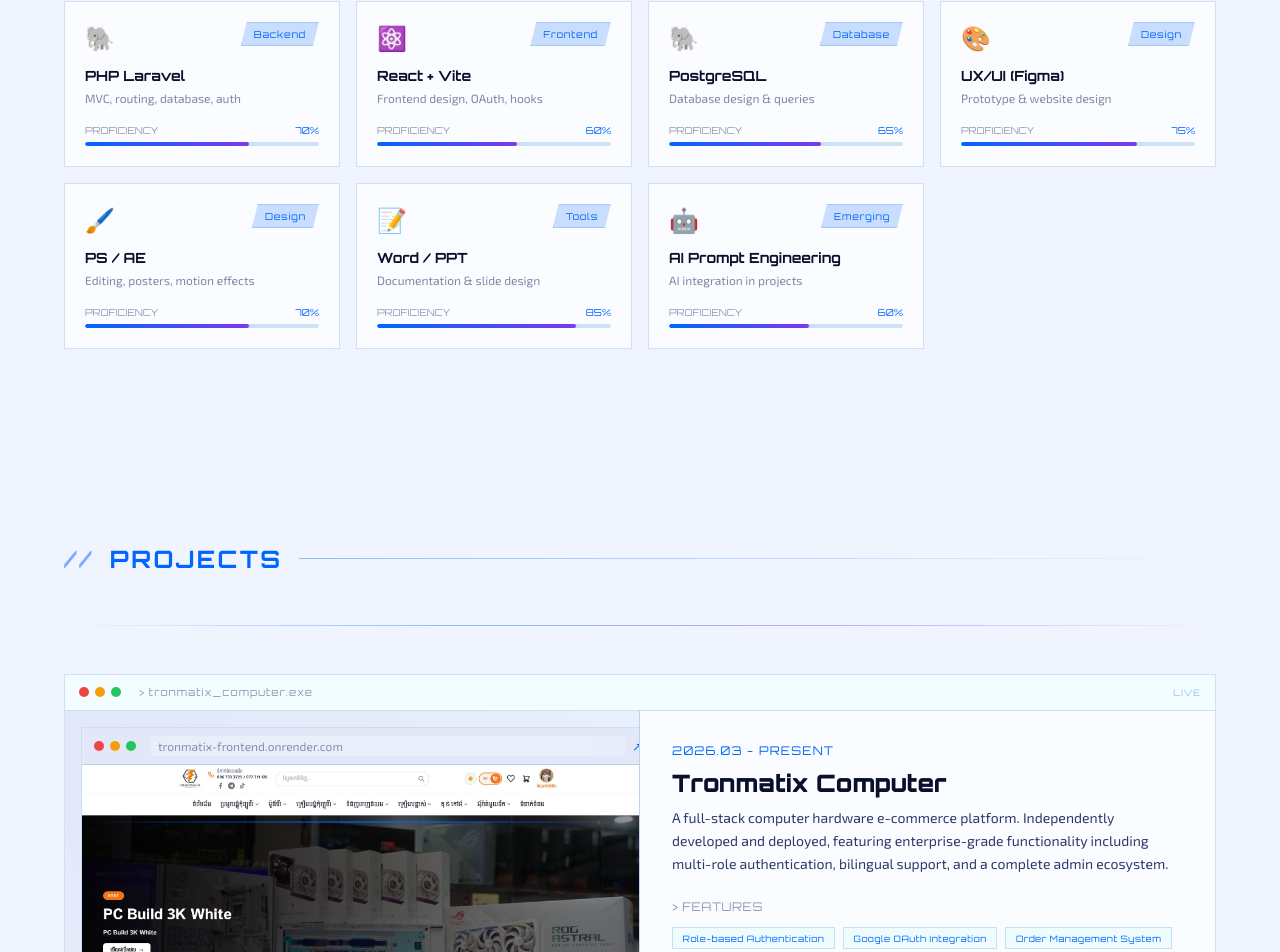
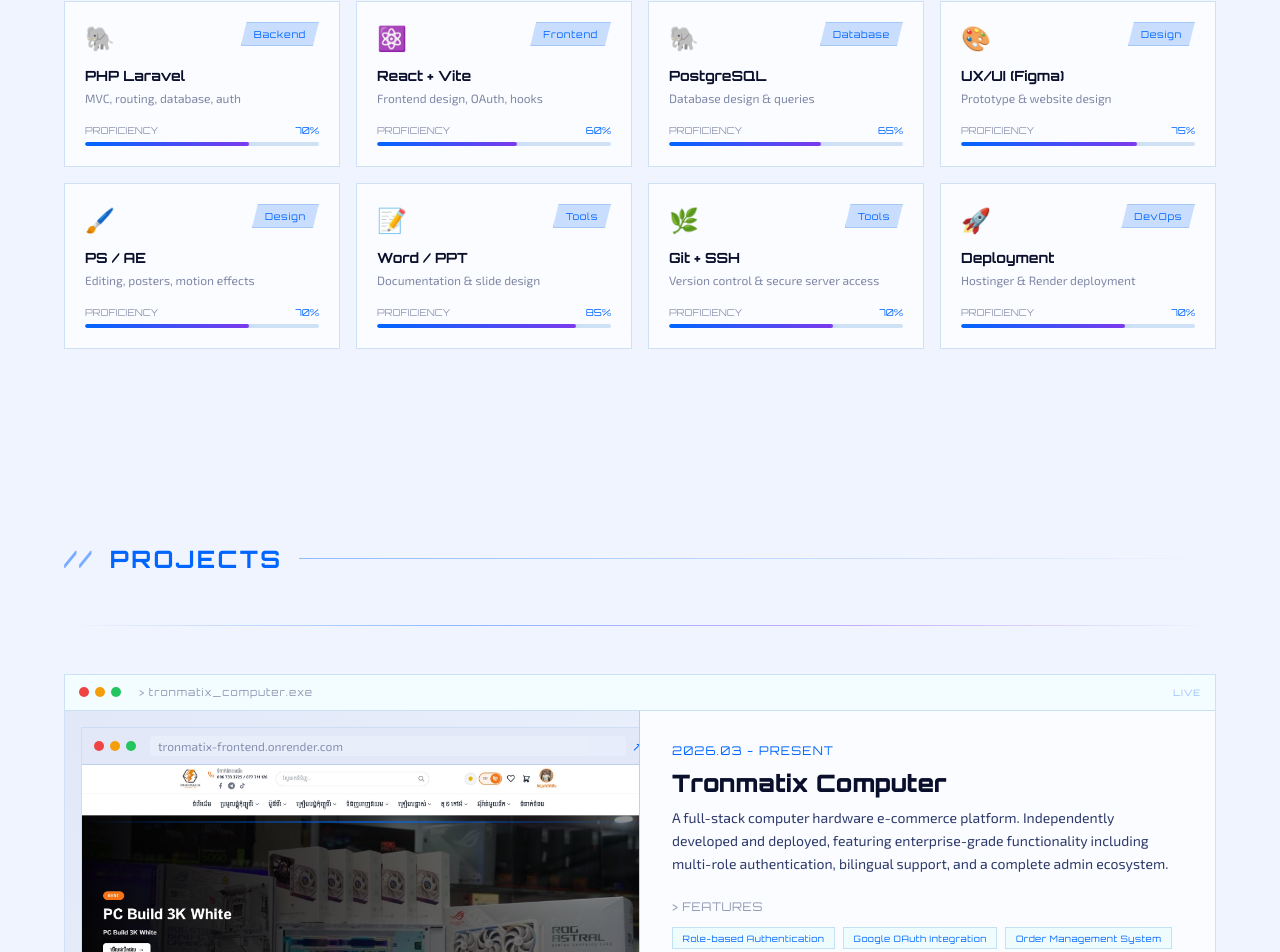
Before and after one commit to COPYProgrammer168/portfolio-vichhika, a React (Vite) app: page / in a window 1280 px wide. Shown: the part 2009-2961 px from the top of the page. Built offline with nearby package versions, Linux system fonts and the light colour scheme.

Commit message:
Replace AI Prompt skill with Git + SSH and Deployment

```diff
--- a/src/components/Skills.jsx
+++ b/src/components/Skills.jsx
@@ -8,7 +8,8 @@ const skills = [
   { name: "UX/UI (Figma)", level: 75, desc: "Prototype & website design", icon: "🎨", cat: "Design" },
   { name: "PS / AE", level: 70, desc: "Editing, posters, motion effects", icon: "🖌️", cat: "Design" },
   { name: "Word / PPT", level: 85, desc: "Documentation & slide design", icon: "📝", cat: "Tools" },
-  { name: "AI Prompt Engineering", level: 60, desc: "AI integration in projects", icon: "🤖", cat: "Emerging" },
+  { name: "Git + SSH", level: 70, desc: "Version control & secure server access", icon: "🌿", cat: "Tools" },
+  { name: "Deployment", level: 70, desc: "Hostinger & Render deployment", icon: "🚀", cat: "DevOps" },
 ];
 
 export default function Skills() {
```
